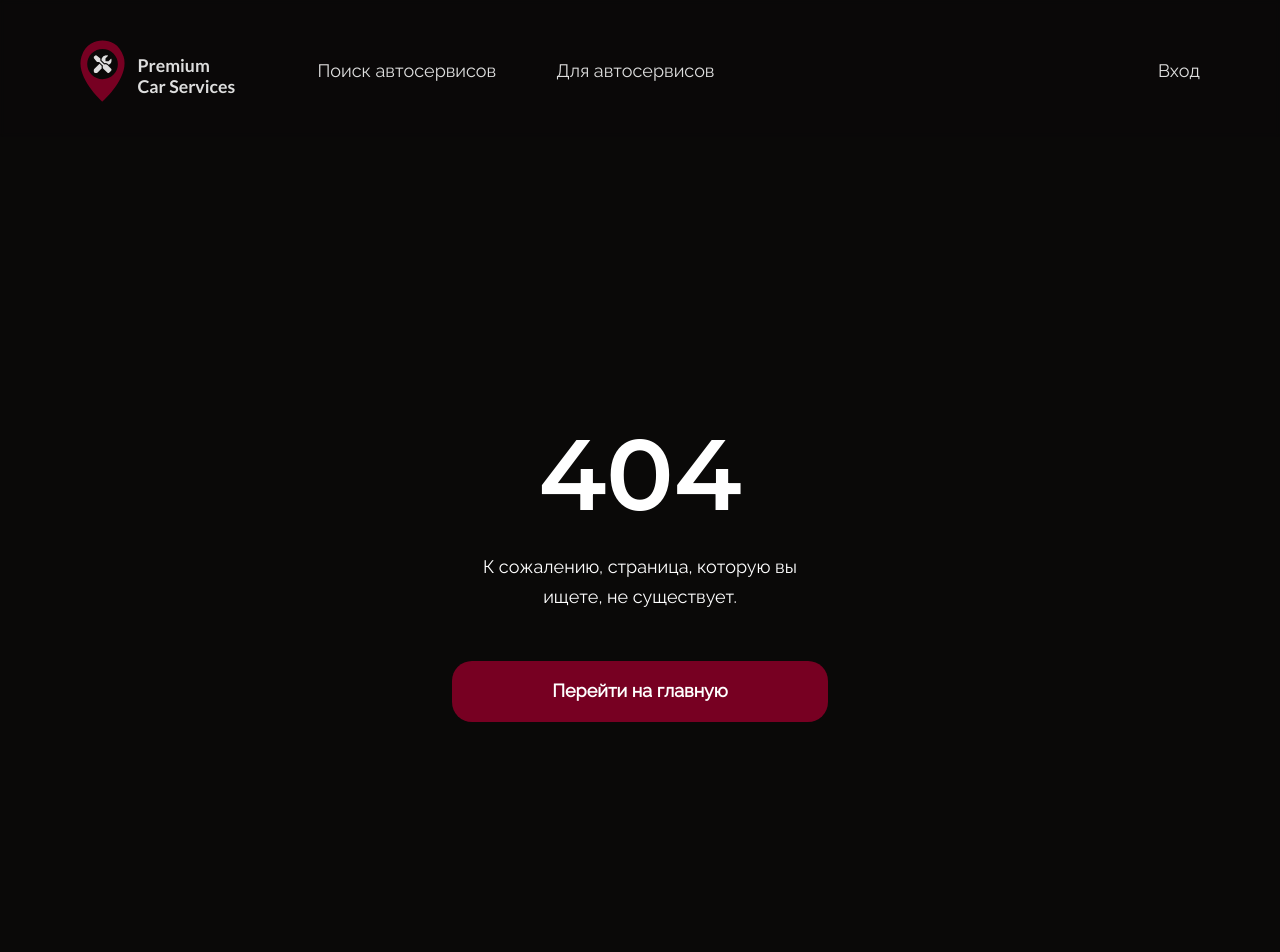
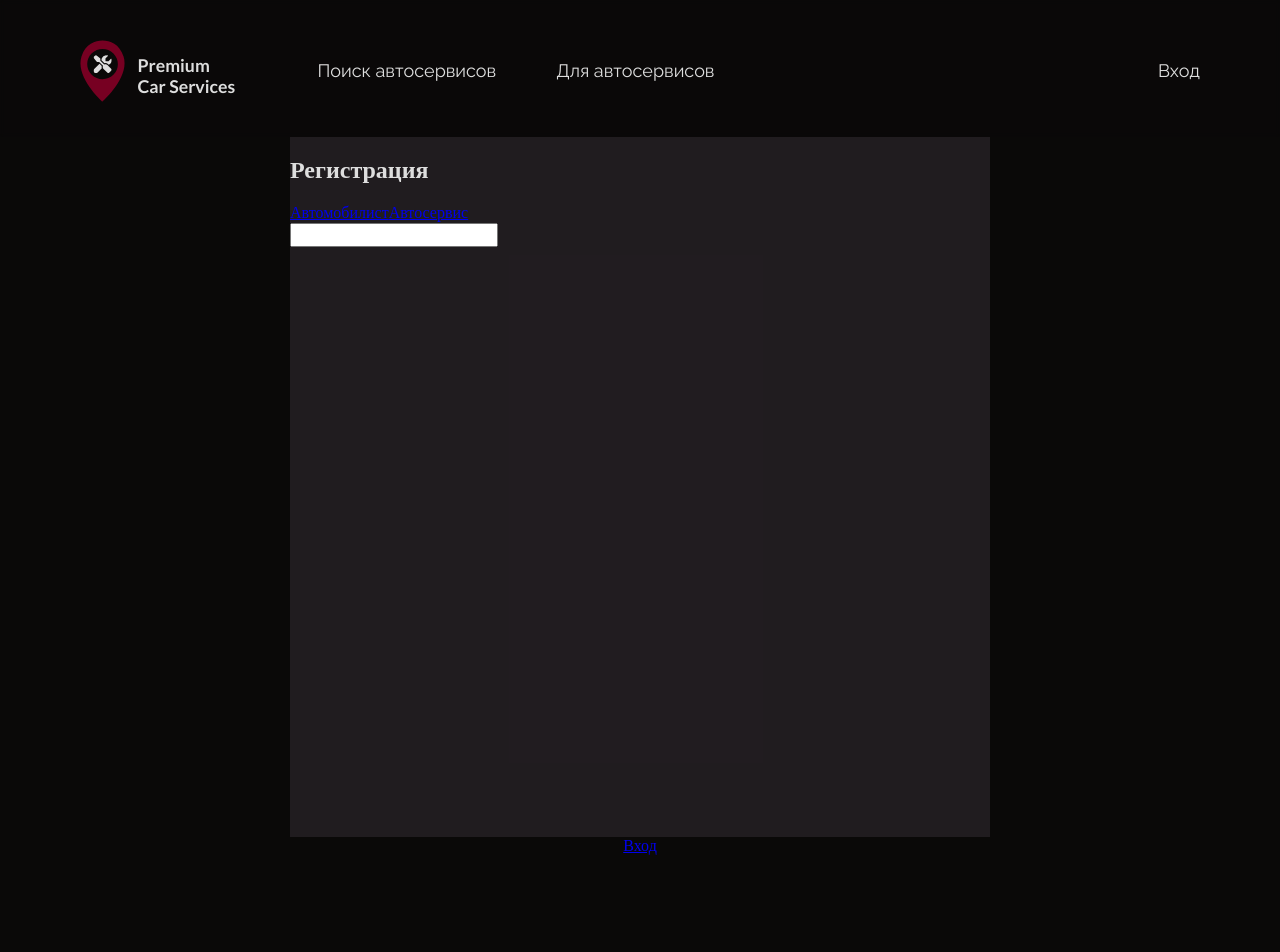
Before and after one commit to car-service-with-geolocation/frontend, a React (Create React App) app: page /signup in a window 1280 px wide. Shown: the top 952 px of the page. Built offline with nearby package versions, Linux system fonts and the light colour scheme.

Commit message:
feat(components): registration page
Начало работы на страницей регистрации

```diff
--- /dev/null
+++ b/src/Pages/Registration/Registration.tsx
@@ -0,0 +1,30 @@
+import { Link } from 'react-router-dom';
+import style from './styles/styles.module.css';
+
+function Registration() {
+  return (
+    <>
+      <div className={style.registration}>
+        <h2>Регистрация</h2>
+        <nav>
+          <Link rel="stylesheet" to="/user">
+            Автомобилист
+          </Link>
+          <Link rel="stylesheet" to="/organization">
+            Автосервис
+          </Link>
+        </nav>
+        <form>
+          <input type="text" />
+        </form>
+      </div>
+      <div>
+        <Link rel="stylesheet" to="/signin">
+          Вход
+        </Link>
+      </div>
+    </>
+  );
+}
+
+export default Registration;
--- /dev/null
+++ b/src/Pages/Registration/styles/styles.module.css
@@ -0,0 +1,5 @@
+.registration {
+  width: 700px;
+  height: 700px;
+  background-color: rgba(123, 104, 126, 0.2);
+}
--- a/src/components/App/App.tsx
+++ b/src/components/App/App.tsx
@@ -7,6 +7,7 @@ import ApplicationPage from '../../Pages/ApplicationPage/ApplicationPage';
 import MainPage from '../../Pages/MainPage/MainPage';
 import MapPage from '../../Pages/MapPage/MapPage';
 import NotFound from '../../Pages/NotFound/NotFound';
+import Registration from '../../Pages/Registration/Registration';
 import ServicePage from '../../Pages/ServicePage/ServicePages';
 import Footer from '../Footer/Footer';
 import Header from '../Header/Header';
@@ -20,6 +21,7 @@ function App() {
         <Route path="/" element={<MainPage />} />
         <Route path="/service/:id" element={<ServicePage />} />
         <Route path="/search" element={<MapPage />} />
+        <Route path="/signup" element={<Registration />} />
         <Route path="/*" element={<NotFound />} />
         <Route path="/service/:id/application" element={<ApplicationPage />} />
       </Routes>
```
